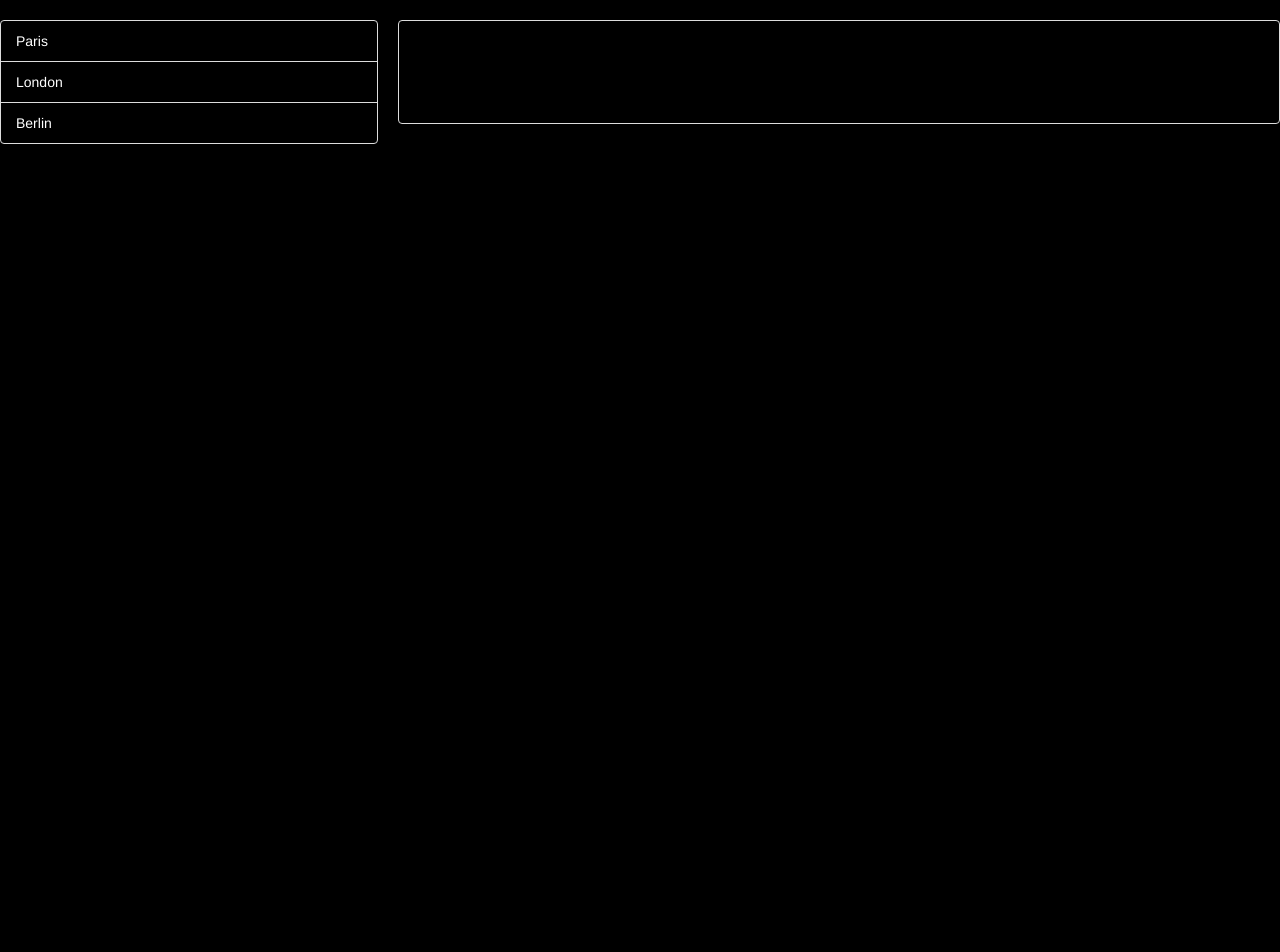
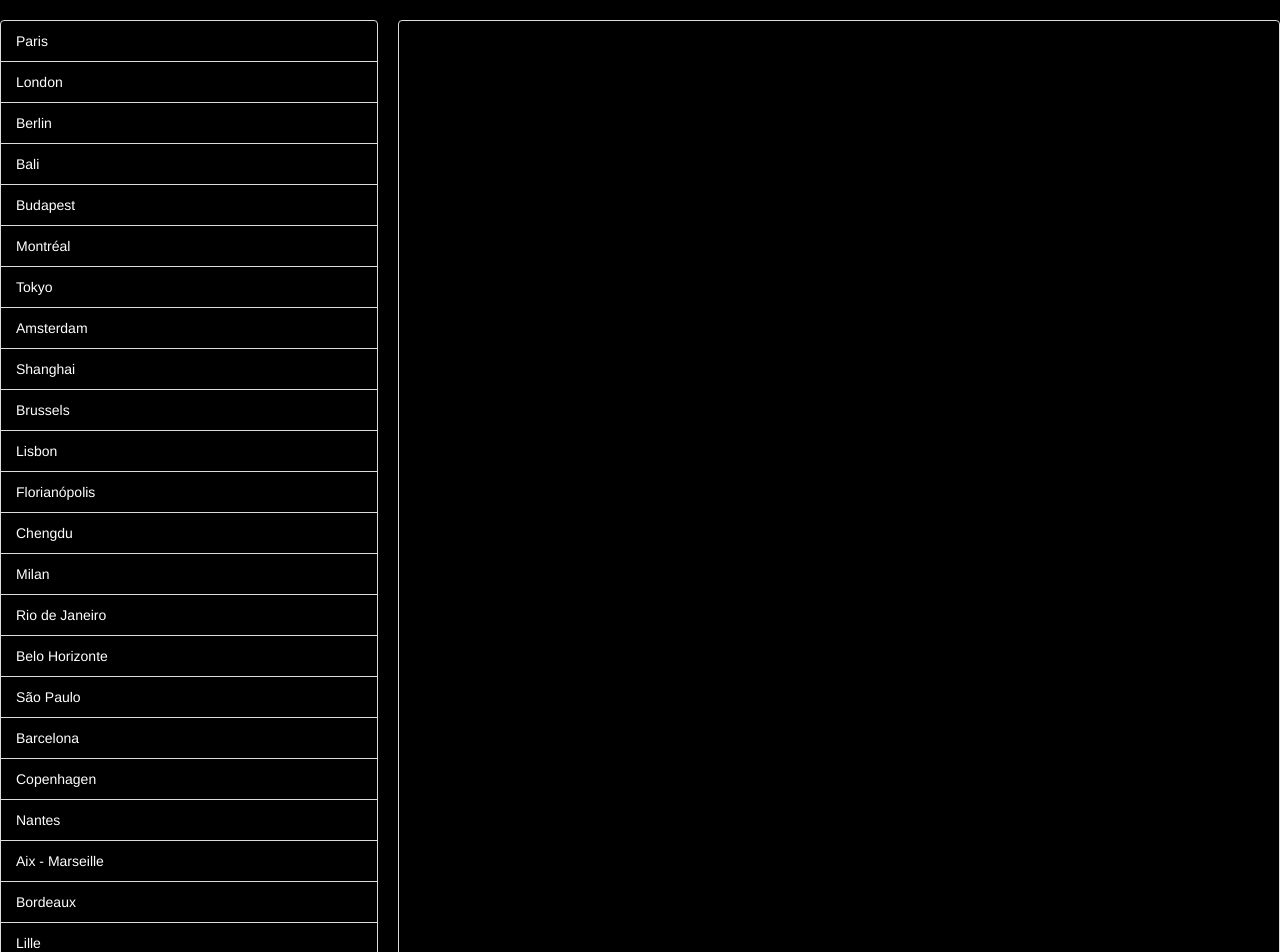
Before and after one commit to sandrineay/redux-cities, a React app: page / in a window 1280 px wide. Shown: the top 952 px of the page. Before the commit the page ends 800 px from the top, so only its background shows below. Built offline with nearby package versions, Linux system fonts and the light colour scheme.

Commit message:
Redux for cities list

```diff
--- /dev/null
+++ b/data/cities.js
@@ -0,0 +1,28 @@
+const cities = [
+  { name: "Paris", address: "16 Villa Gaudelet, 75011 Paris", slug: "paris" },
+  { name: "London", address: "14-22 Elder St, London E1 6BT", slug: "london" },
+  { name: "Berlin", address: "Rudi-Dutschke-Straße 26, 10969 Berlin", slug: "berlin" },
+  { name: "Bali", address: "Jalan Raya Batu Bolong, Canggu, Badung Regency, Bali, Indonesia", slug: "bali" },
+  { name: "Budapest", address: "Budapest, Hungary", slug: "budapest" },
+  { name: "Montréal", address: "5333, avenue Casgrain, 102, Montréal (Québec), H2T1X3", slug: "montreal" },
+  { name: "Tokyo", address: "2-11-3 Meguro, Meguro-ku, Tokyo ", slug: "tokyo" },
+  { name: "Amsterdam", address: "Overhoeksplein 2, 1031 KS Amsterdam", slug: "amsterdam" },
+  { name: "Shanghai", address: "129 West Yan\"an Road, JingAn District, Shanghai", slug: "shanghai" },
+  { name: "Brussels", address: "Place Sainte-Gudule 5, 1000 Brussels", slug: "brussels" },
+  { name: "Lisbon", address: "Avenida Casal Ribeiro 28, Lisbon", slug: "lisbon" },
+  { name: "Florianópolis", address: "Rod. José Carlos Daux, 4150 - Saco Grande, Florianópolis - SC, 88032-005", slug: "florianopolis" },
+  { name: "Chengdu", address: "399 Fucheng Avenue West Section, Chengdu, Sichuan, China", slug: "chengdu" },
+  { name: "Milan", address: "Milan, Metropolitan City of Milan, Italy", slug: "milan" },
+  { name: "Rio de Janeiro", address: "Rua Duque Estrada, 41 - Gávea, Rio de Janeiro", slug: "rio" },
+  { name: "Belo Horizonte", address: "Av. Afonso Pena, 2881, Belo Horizonte", slug: "belo-horizonte" },
+  { name: "São Paulo", address: "Rua Mourato Coelho, 1404 – Vila Madalena, São Paulo - SP", slug: "sao-paulo" },
+  { name: "Barcelona", address: "Travessera de Dalt, 33, 08024 Barcelona", slug: "barcelona" },
+  { name: "Copenhagen", address: "Ahornsgade 15, 2200 KBH N", slug: "copenhagen" },
+  { name: "Nantes", address: "11 impasse Juton, Nantes", slug: "nantes" },
+  { name: "Aix - Marseille", address: "Rue Joseph Biaggi, 13003 Marseille", slug: "aix-marseille" },
+  { name: "Bordeaux", address: "107 cours Balguerie Stuttenberg, 33300", slug: "bordeaux" },
+  { name: "Lille", address: "2 Avenue des Saules, 59000 Lille", slug: "lille" },
+  { name: "Lyon", address: "23 Rue Paul Montrochet, 69002 Lyon", slug: "lyon" }
+];
+
+export default cities;
--- a/src/actions/index.js
+++ b/src/actions/index.js
@@ -1 +1,9 @@
 // TODO: add and export your own actions
+import cities from '../../data/cities.js';
+
+export function setCities() {
+  return {
+    type: 'SET_CITIES',
+    payload: cities
+  };
+}
--- a/src/containers/city_list.jsx
+++ b/src/containers/city_list.jsx
@@ -1,7 +1,14 @@
 import React, { Component } from 'react';
+import { bindActionCreators } from "redux";
+import { connect } from 'react-redux';
 import City from './city.jsx';
+import { setCities } from '../actions';
 
 class CityList extends Component {
+  componentWillMount() {
+    this.props.setCities();
+  }
+
   render() {
     return (
       <div className="cities">
@@ -15,4 +22,17 @@
   }
 }
 
-export default CityList;
+function mapDispatchToProps(dispatch) {
+  return bindActionCreators(
+    { setCities: setCities },
+    dispatch
+  );
+}
+
+function mapStateToProps(state) {
+  return {
+    cities: state.cities
+  };
+}
+
+export default connect(mapStateToProps, mapDispatchToProps)(CityList);
--- a/src/index.jsx
+++ b/src/index.jsx
@@ -7,10 +7,11 @@
 // internal modules
 import App from './components/app';
 import '../assets/stylesheets/application.scss';
+import citiesReducer from './reducers/cities_reducer.js';
 
 // State and reducers
 const reducers = combineReducers({
-  changeMe: (state = null, action) => state
+  cities: citiesReducer
 });
 
 // render an instance of the component in the DOM
--- /dev/null
+++ b/src/reducers/cities_reducer.js
@@ -0,0 +1,14 @@
+const citiesReducer = (state, action) => {
+  if (state === undefined) {
+    return [];
+  }
+
+  switch (action.type) {
+    case 'SET_CITIES':
+      return action.payload;
+    default:
+      return state;
+  }
+};
+
+export default citiesReducer;
```
